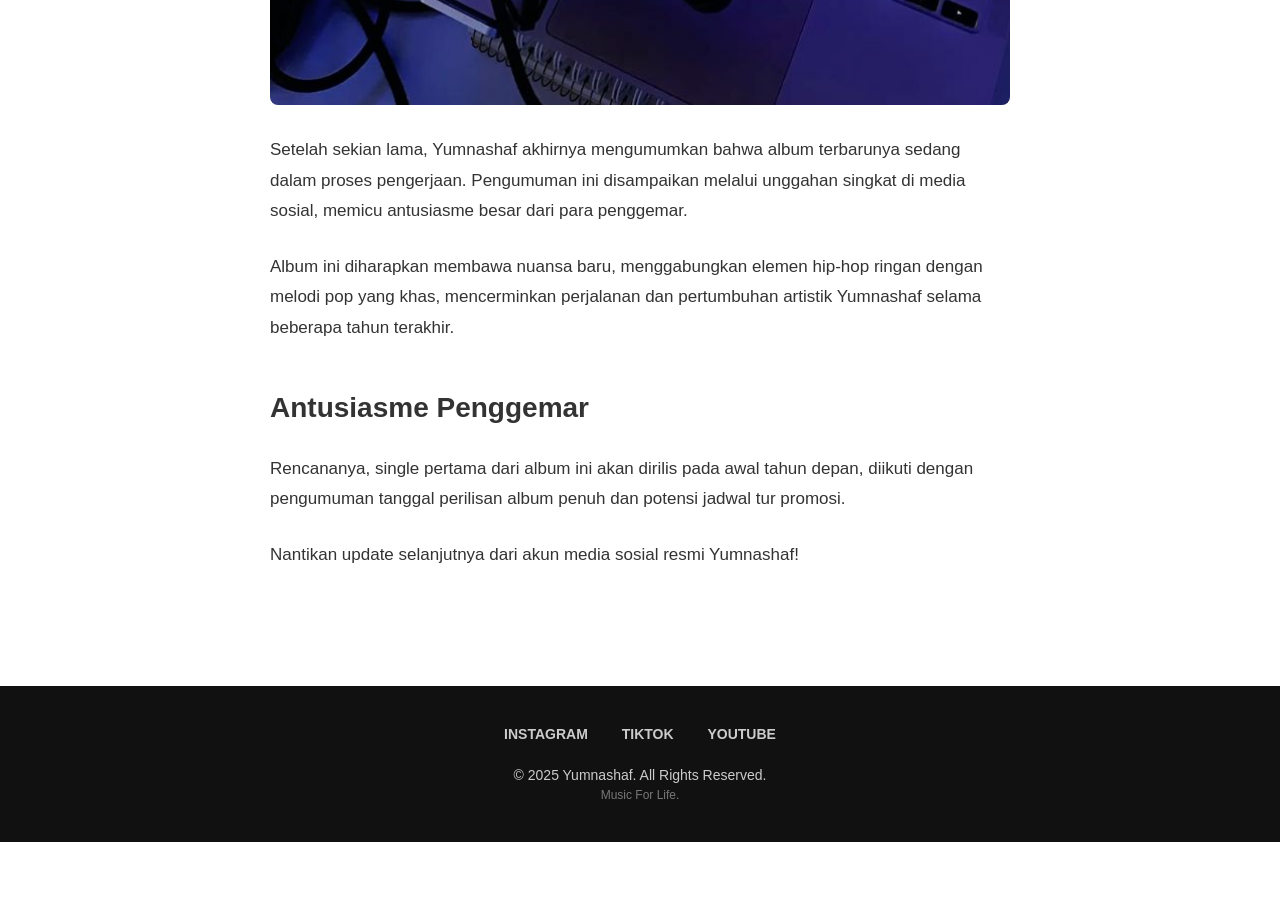
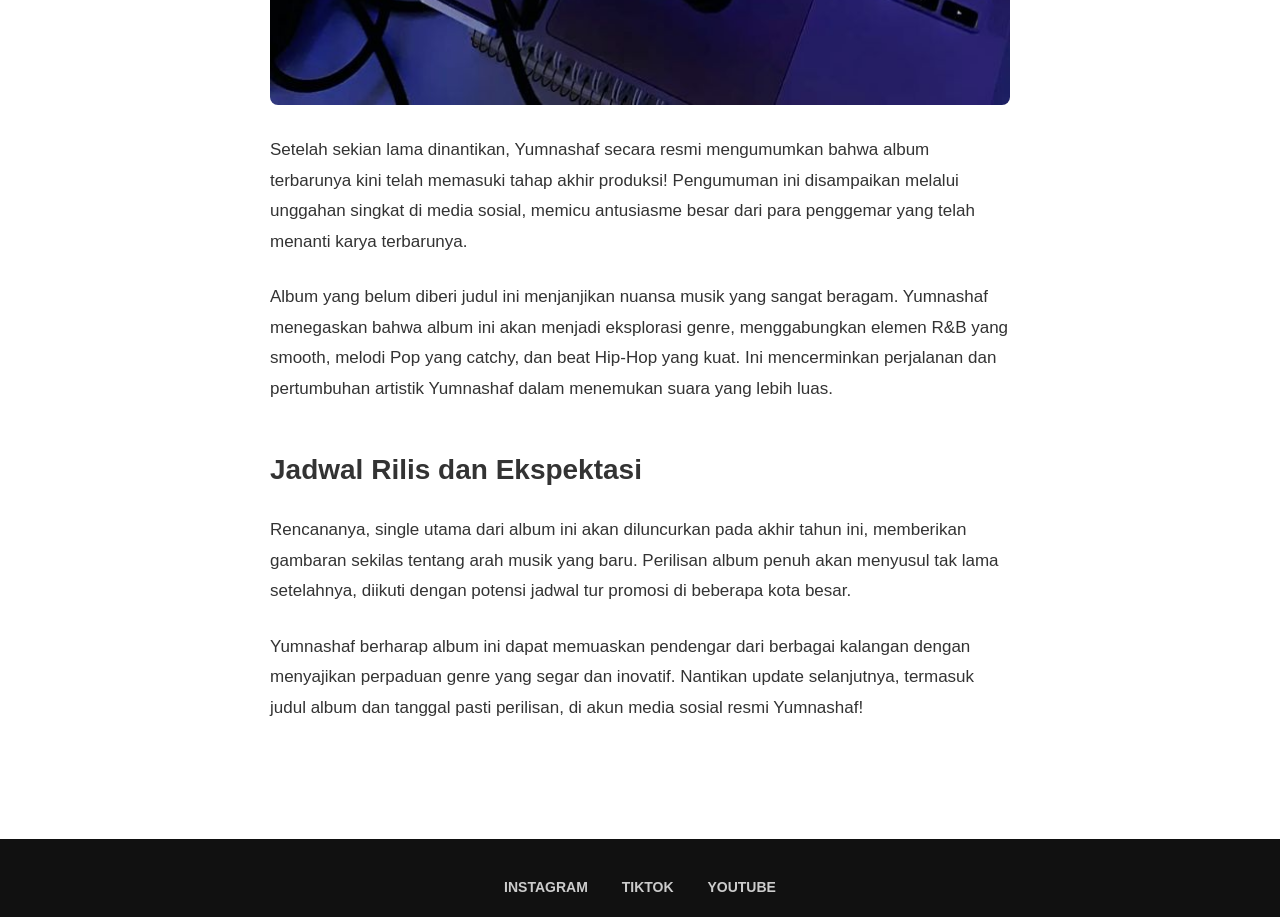
Before and after one commit to rizqiyumnaaa-ops/sturdy-funicular, a plain HTML site: page article-single.html in a window 1280 px wide. Shown: the part 1140-2057 px from the top of the page. Before the commit the page ends 1982 px from the top, so only its background shows below. Drawn offline with nearby package versions, Linux system fonts and the light colour scheme.

Commit message:
Update article-single.html

```diff
--- a/article-single.html
+++ b/article-single.html
@@ -39,15 +39,15 @@
             </figure>
 
             <div class="article-body" data-aos="fade-up" data-aos-delay="200">
-                <p>Setelah sekian lama, Yumnashaf akhirnya mengumumkan bahwa album terbarunya sedang dalam proses pengerjaan. Pengumuman ini disampaikan melalui unggahan singkat di media sosial, memicu antusiasme besar dari para penggemar.</p>
+                <p>Setelah sekian lama dinantikan, Yumnashaf secara resmi mengumumkan bahwa album terbarunya kini telah memasuki tahap akhir produksi! Pengumuman ini disampaikan melalui unggahan singkat di media sosial, memicu antusiasme besar dari para penggemar yang telah menanti karya terbarunya.</p>
 
-                <p>Album ini diharapkan membawa nuansa baru, menggabungkan elemen hip-hop ringan dengan melodi pop yang khas, mencerminkan perjalanan dan pertumbuhan artistik Yumnashaf selama beberapa tahun terakhir.</p>
+    <p>Album yang belum diberi judul ini menjanjikan nuansa musik yang sangat beragam. Yumnashaf menegaskan bahwa album ini akan menjadi eksplorasi genre, menggabungkan elemen R&B yang smooth, melodi Pop yang catchy, dan beat Hip-Hop yang kuat. Ini mencerminkan perjalanan dan pertumbuhan artistik Yumnashaf dalam menemukan suara yang lebih luas.</p>
 
-                <h3>Antusiasme Penggemar</h3>
-                <p>Rencananya, single pertama dari album ini akan dirilis pada awal tahun depan, diikuti dengan pengumuman tanggal perilisan album penuh dan potensi jadwal tur promosi.</p>
+    <h3>Jadwal Rilis dan Ekspektasi</h3>
+    <p>Rencananya, single utama dari album ini akan diluncurkan pada akhir tahun ini, memberikan gambaran sekilas tentang arah musik yang baru. Perilisan album penuh akan menyusul tak lama setelahnya, diikuti dengan potensi jadwal tur promosi di beberapa kota besar.</p>
 
-                <p>Nantikan update selanjutnya dari akun media sosial resmi Yumnashaf!</p>
-            </div>
+    <p>Yumnashaf berharap album ini dapat memuaskan pendengar dari berbagai kalangan dengan menyajikan perpaduan genre yang segar dan inovatif. Nantikan update selanjutnya, termasuk judul album dan tanggal pasti perilisan, di akun media sosial resmi Yumnashaf!</p>
+</div>
 
         </article>
     </main>
@@ -66,4 +66,5 @@
     <script src="https://unpkg.com/aos@2.3.1/dist/aos.js"></script>
     <script src="js/script.js"></script>
 </body>
+
 </html>
```
